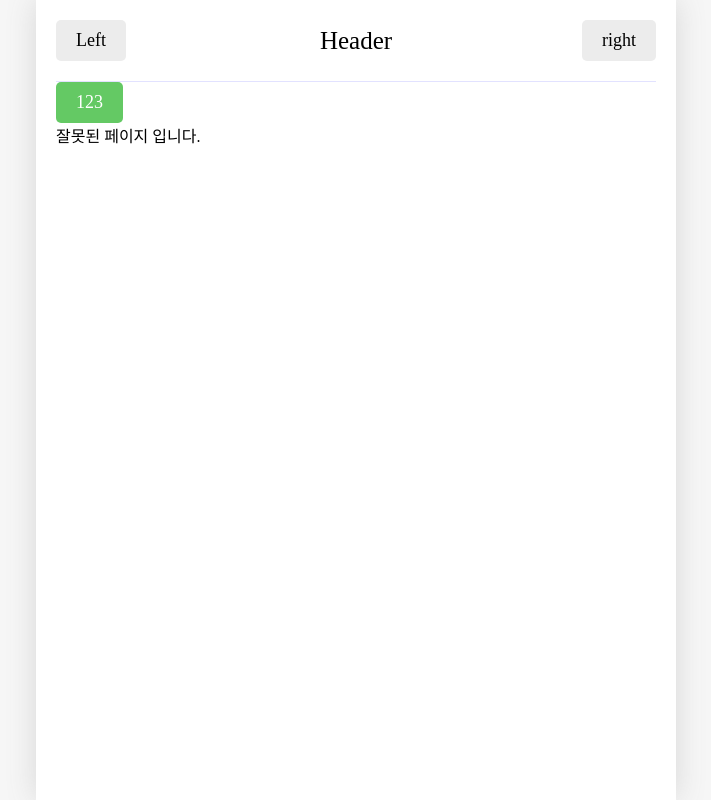
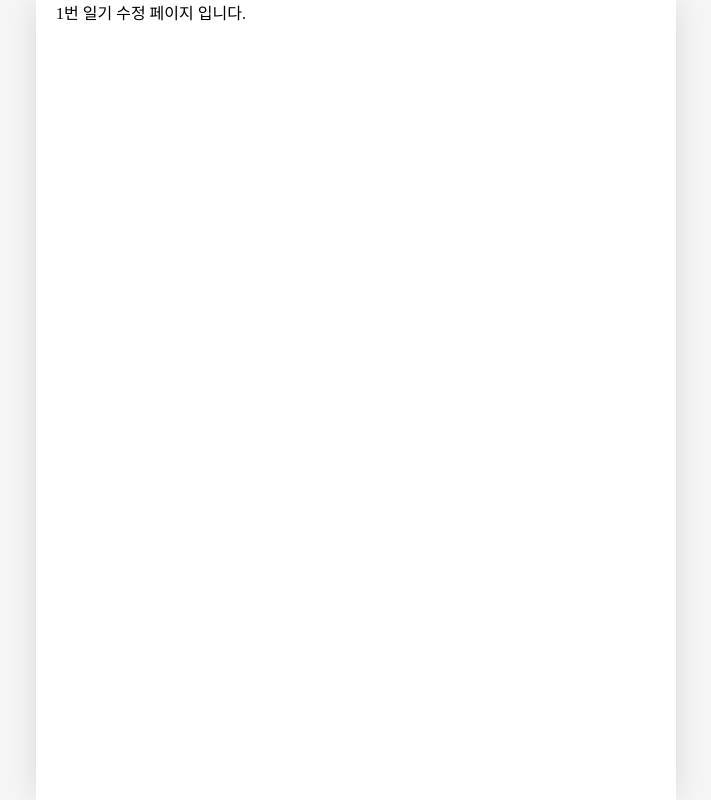
Before and after one commit to ddangme/react_diary, a React (Vite) app: page /edit/1 in a window 1280 px wide. Shown: the whole page, without its empty margins (284-995 px from the left). Built offline with nearby package versions, Linux system fonts and the light colour scheme; a web font is replaced by a local one.

Commit message:
일기 관리 기능 구현하기 1
https://www.inflearn.com/course/lecture?courseSlug=%ED%95%9C%EC%9E%85-%EB%A6%AC%EC%95%A1%ED%8A%B8&unitId=103545&tab=curriculum

```diff
--- a/src/App.jsx
+++ b/src/App.jsx
@@ -1,39 +1,44 @@
 import './App.css'
+
+import {useReducer} from "react";
 
 import {Routes, Route, Link, useNavigate} from "react-router-dom";
 import Home from "./pages/Home.jsx";
 import New from "./pages/New.jsx";
 import Diary from "./pages/Diary.jsx";
+import Edit from "./pages/Edit.jsx";
 import Notfound from "./pages/Notfound.jsx";
-import Button from "./components/Button.jsx";
-import Header from "./components/Header.jsx";
 
-import {getEmotionImage} from "./util/get-emotion-image.js";
+const mockData = [
+    {
+        id: 1,
+        createdDate: new Date().getTime(),
+        emotionId: 1,
+        content: "1번 일기 내용입니다."
+    },
+    {
+        id: 2,
+        createdDate: new Date().getTime(),
+        emotionId: 2,
+        content: "2번 일기 내용입니다."
+    },
+];
+
+function reducer(state, action) {
+    return state;
+}
+
 
 function App() {
-    const nav = useNavigate();
+    const [data, dispatch] = useReducer(reducer, []);
 
-    const onClickButton = () => {
-        nav('/new');
-    }
     return (
         <>
-            <Header
-                title={"Header"}
-                leftChild={<Button text={"Left"} />}
-                rightChild={<Button text={"right"} />}
-            />
-            <Button
-                text={"123"}
-                onClick={() => {
-                    console.log("버튼이 클릭되었습니다.");
-                }}
-                type={"POSITIVE"}
-            />
             <Routes>
                 <Route path="/" element={<Home/>}/>
                 <Route path="/new" element={<New/>}/>
                 <Route path="/diary/:id" element={<Diary/>}/>
+                <Route path="/edit/:id" element={<Edit/>}/>
                 <Route path="*" element={<Notfound/>}/>
             </Routes>
         </>
--- /dev/null
+++ b/src/pages/Edit.jsx
@@ -0,0 +1,12 @@
+import {useParams} from "react-router-dom";
+
+const Edit = () => {
+    const params = useParams();
+    return (
+        <div>
+            {params.id}번 일기 수정 페이지 입니다.
+        </div>
+    );
+};
+
+export default Edit;
```
